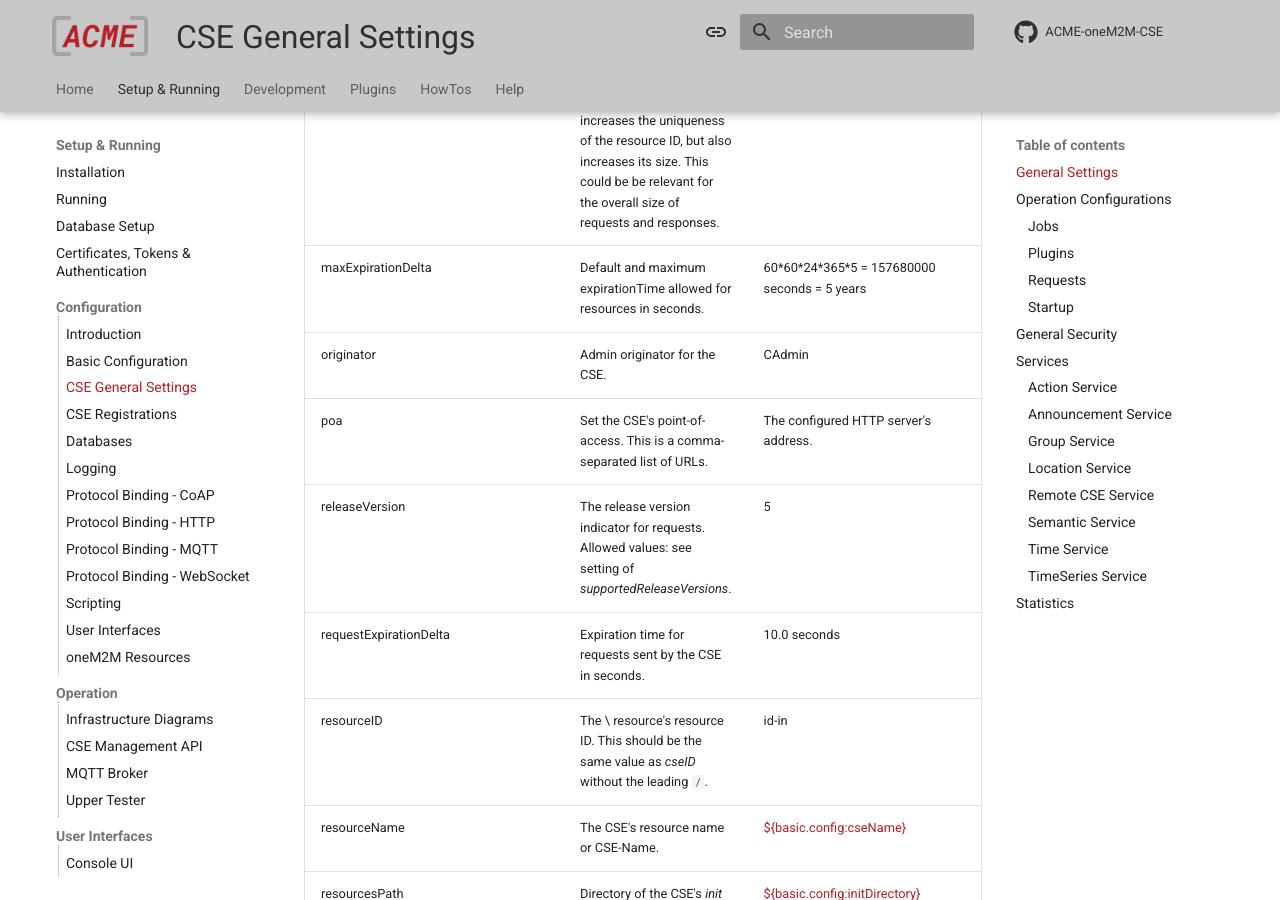
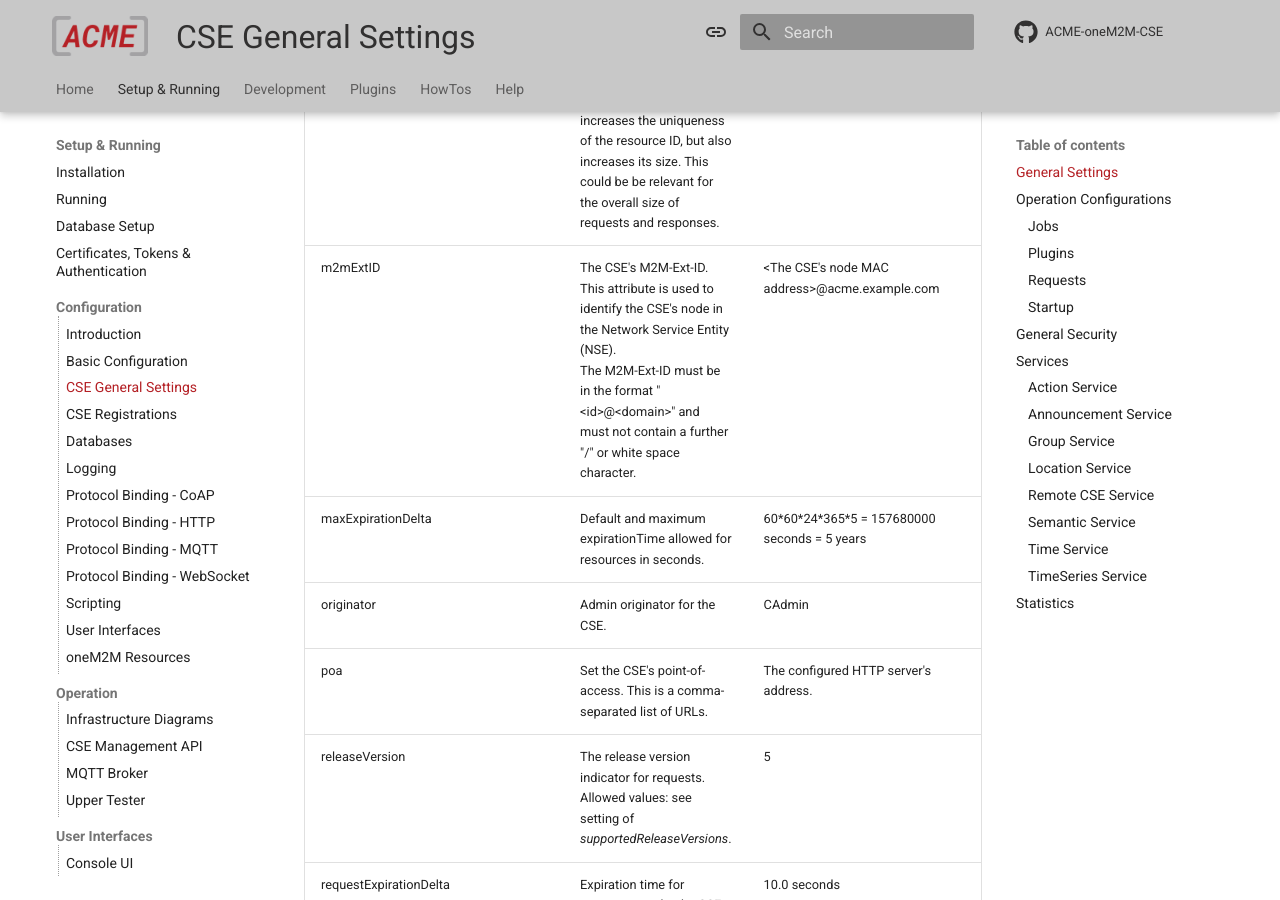
Before and after one commit to ankraft/ACME-oneM2M-CSE-mkdocs, an MkDocs documentation site: the page built from docs/setup/Configuration-cse.md, in a window 1280 px wide and 900 px high, scrolled down 1456 px. Built offline with MkDocs 1.6.1 and Material for MkDocs 9.7.7, drawn with Linux system fonts in a browser that asks for light colours; comment, search, counter and statistics services are not loaded; some of the changed text lies outside the part shown.

Commit message:
Added documentation for the CSEs M2M-Ext-ID and Trigger-Recipient-ID

```diff
--- a/docs/setup/Configuration-cse.md
+++ b/docs/setup/Configuration-cse.md
@@ -19,18 +19,20 @@
 | enableSubscriptionVerificationRequests | Enable or disable verification requests when creating a new subscription.                                                                                                                                                                                                                            | True                                                                                        |
 | flexBlockingPreference                 | Indicate the preference for flexBlocking response types. Allowed values: "blocking", "nonblocking".                                                                                                                                                                                                  | blocking                                                                                    |
 | idLength                               | This setting specifies the length of resource IDs generated by the CSE.<br/>This value can be increased or decreased as needed. A greater length increases the uniqueness of the resource ID, but also increases its size. This could be be relevant for the overall size of requests and responses. | 10                                                                                          |
+| m2mExtID                               | The CSE's M2M-Ext-ID. This attribute is used to identify the CSE's node in the Network Service Entity (NSE).<br/>The M2M-Ext-ID must be in the format "&lt;id>@&lt;domain>" and must not contain a further "/" or white space character.                                                             | &lt;The CSE's node MAC address>@acme.example.com                                            |
 | maxExpirationDelta                     | Default and maximum expirationTime allowed for resources in seconds.                                                                                                                                                                                                                                 | 60\*60\*24\*365\*5 = 157680000 seconds = 5 years                                            |
 | originator                             | Admin originator for the CSE.                                                                                                                                                                                                                                                                        | CAdmin                                                                                      |
 | poa                                    | Set the CSE's point-of-access. This is a comma-separated list of URLs.                                                                                                                                                                                                                               | The configured HTTP server's address.                                                       |
 | releaseVersion                         | The release version indicator for requests. Allowed values: see setting of *supportedReleaseVersions*.                                                                                                                                                                                               | 5                                                                                           |
 | requestExpirationDelta                 | Expiration time for requests sent by the CSE in seconds.                                                                                                                                                                                                                                             | 10.0 seconds                                                                                |
 | resourceID                             | The \<CSEBase> resource's resource ID. This should be the same value as *cseID* without the leading `/`.                                                                                                                                                                                             | id-in                                                                                       |
-| resourceName                           | The CSE's resource name or CSE-Name.                                                                                                                                                                                                                                                                 | [${basic.config:cseName}](../setup/Configuration-basic.md#basic-configuration)              |                                                                                   |
+| resourceName                           | The CSE's resource name or CSE-Name.                                                                                                                                                                                                                                                                 | [${basic.config:cseName}](../setup/Configuration-basic.md#basic-configuration)              |
 | resourcesPath                          | Directory of the CSE's *init* directory that hosts resources, policies, and other settings to import.<br/>See also command line argument [–-init-directory](../setup/Running.md#command-line-arguments).                                                                                             | [${basic.config:initDirectory}](../setup/Configuration-introduction.md#built-in-settings)   |
 | sendToFromInResponses                  | Indicate whether the optional "to" and "from" parameters shall be sent in responses.                                                                                                                                                                                                                 | True                                                                                        |
 | serviceProviderID                      | The CSE's service provider ID.<br/>It must start with `//`, and must not contain a further `/` or white space.                                                                                                                                                                                       | //[/${basic.config:serviceProviderID}](../setup/Configuration-basic.md#basic-configuration) |
 | sortDiscoveredResources                | Enable alphabetical sorting of discovery results.                                                                                                                                                                                                                                                    | True                                                                                        |
 | supportedReleaseVersions               | A comma-separated list of supported release versions. This list can contain a single or multiple values.                                                                                                                                                                                             | 2a,3,4,5                                                                                    |
+| triggerRecipientID                     | The CSE's Trigger-Recipient-ID. This attribute is used to identify the trigger services endpoint on the CSE's node in the Network Service Entity (NSE).<br/>This is an integer value in the port range 0..65535 .                                                                                    | 10275                                                                                       |
 | type                                   | The CSE type. Allowed values: IN, MN, ASN.                                                                                                                                                                                                                                                           | [${basic.config:cseType}](../setup/Configuration-basic.md#basic-configuration)              |
 
 ## Operation Configurations
```
Also changed, not shown: docs/setup/Configuration-basic.md (+2 -2 lines).
